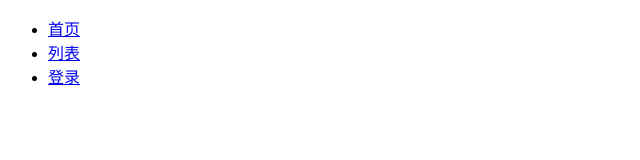
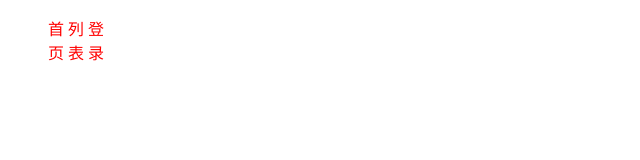
Before and after one commit to ytjs/demo1, a website: page src/index.html in a window 1280 px wide. Shown: the whole page, without its empty margins (0-640 px from the left). Drawn offline with Linux system fonts and the light colour scheme.

Commit message:
modified src/index.html

```diff
--- a/src/index.html
+++ b/src/index.html
@@ -3,6 +3,21 @@
 <head>
 	<meta charset="UTF-8">
 	<title>Document</title>
+	<style>
+		a{
+			color:red;
+			text-decoration: none;
+			display: block;
+			width: 20px;
+			height: 50px;
+		}
+		ul {
+			list-style: none;
+		}
+		li{
+			float: left;
+		}
+	</style>
 </head>
 <body>
 <ul>
```
